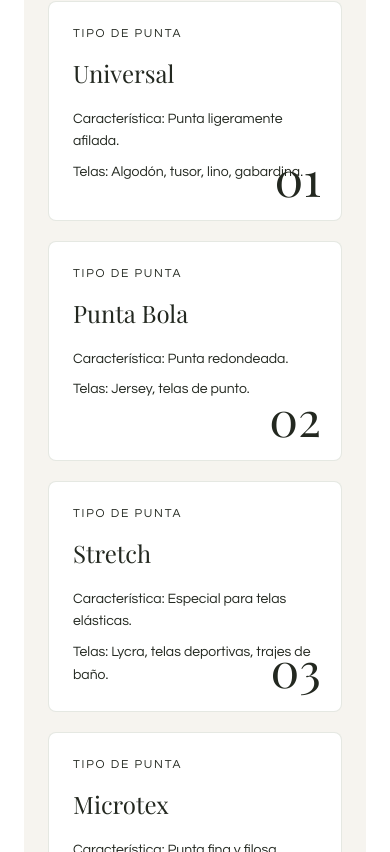
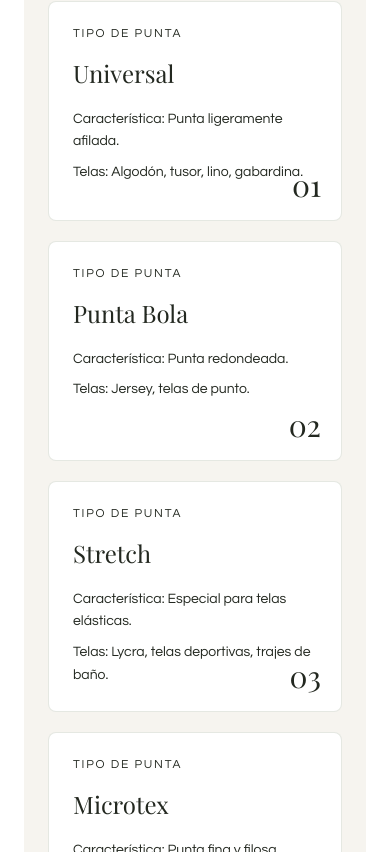
Before and after one commit to UlisesRos/ebook-veinte, a React (Vite) app: page /module1 in a window 390 px wide. Shown: the part 7192-8044 px from the top of the page. Built offline with nearby package versions, Linux system fonts and the light colour scheme; a web font is replaced by a local one.

Commit message:
Actualizar Module1.tsx

```diff
--- a/src/pages/Module1.tsx
+++ b/src/pages/Module1.tsx
@@ -318,7 +318,7 @@ export function Module1() {
                   </div>
                 </div>
                 <div className="absolute bottom-4 right-5">
-                  <span className="font-display text-5xl text-dark/8 select-none leading-none">{card.num}</span>
+                  <span className="font-display text-3xl md:text-5xl text-dark/8 select-none leading-none">{card.num}</span>
                 </div>
               </div>
             ))}
```
